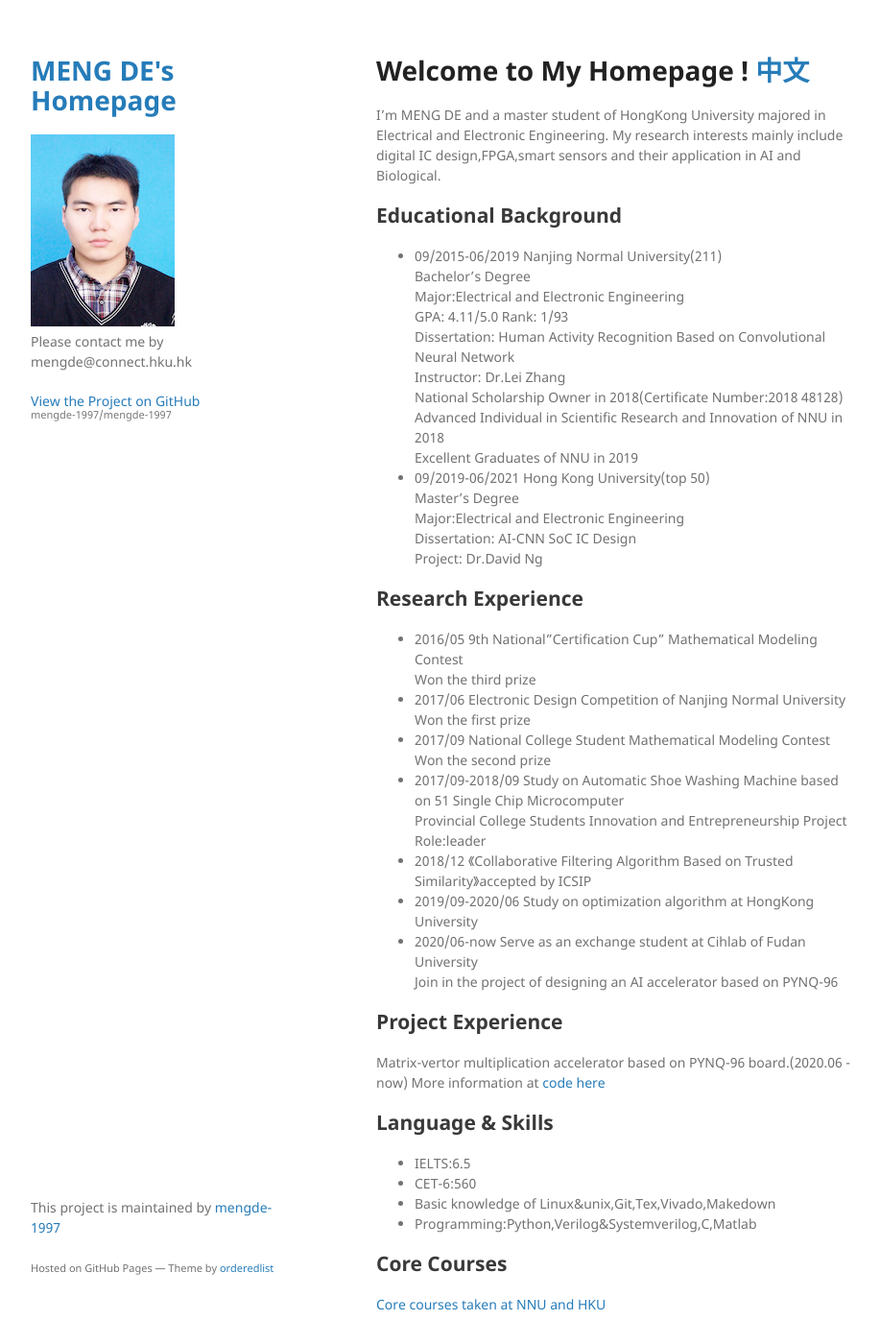
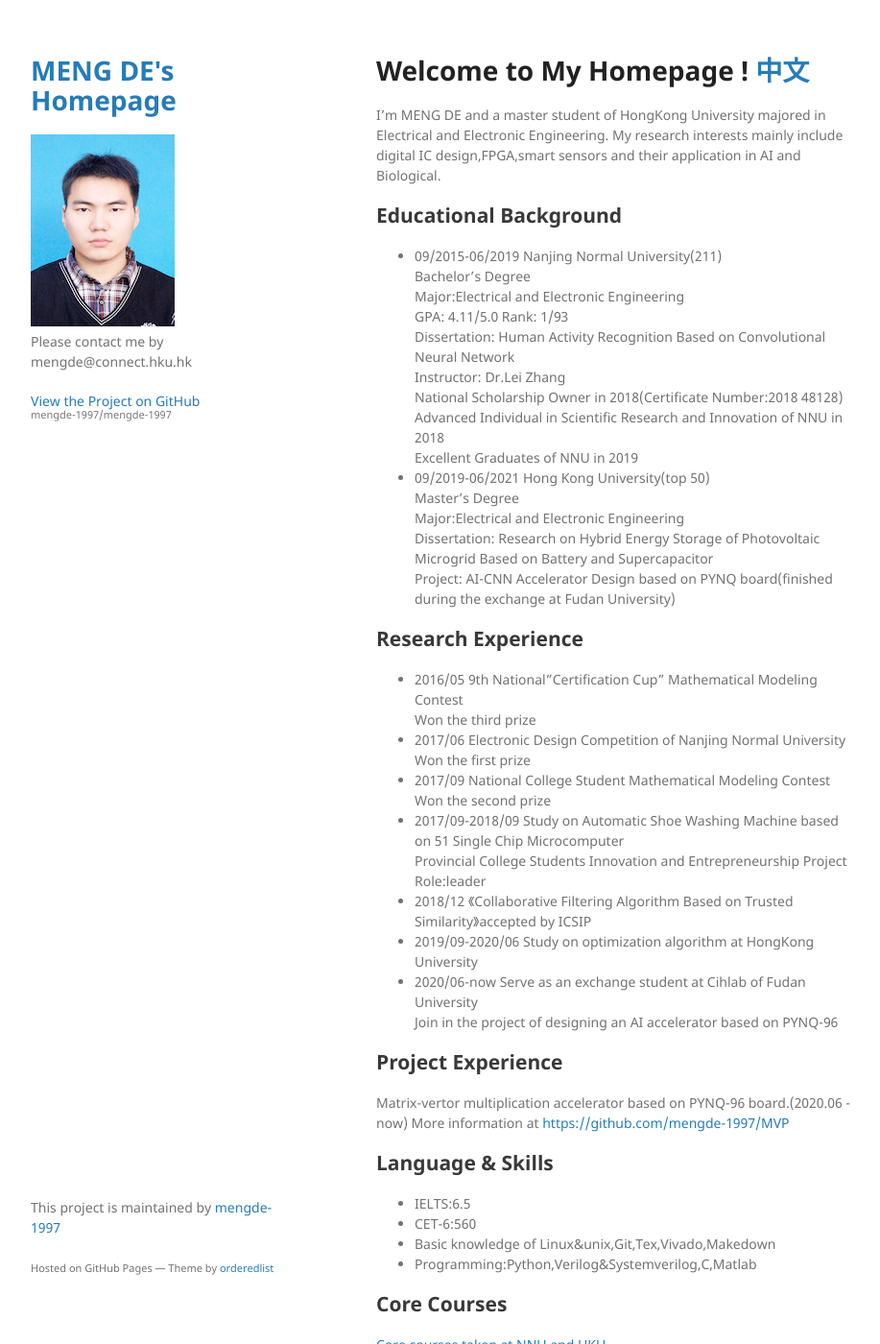
Before and after one commit to mengde-1997/mengde-1997, a Jekyll site: the page built from index.md, in a window 1280 px wide and 1400 px high. Shown: the whole window at 96% size, without its empty margins (178-1095 px from the left). Built offline with Jekyll 4.4.1, drawn with Linux system fonts in a browser that asks for light colours; our own code applies the rules of GitHub Pages for plain Markdown files.

Commit message:
Update index.md

```diff
--- a/index.md
+++ b/index.md
@@ -20,8 +20,8 @@ My research interests mainly include digital IC design,FPGA,smart sensors and th
 * 09/2019-06/2021 Hong Kong University(top 50)<br />
   Master's Degree<br />
   Major:Electrical and Electronic Engineering<br />
-  Dissertation: AI-CNN SoC IC Design <br />
-  Project: Dr.David Ng   <br />
+  Dissertation: Research on Hybrid Energy Storage of Photovoltaic Microgrid Based on Battery and Supercapacitor <br />
+  Project: AI-CNN Accelerator Design based on PYNQ board(finished during the exchange at Fudan University)<br />
 
 ## Research Experience
 * 2016/05    9th National"Certification Cup" Mathematical Modeling Contest<br />
@@ -41,7 +41,7 @@ My research interests mainly include digital IC design,FPGA,smart sensors and th
 ## Project Experience
 
   Matrix-vertor multiplication accelerator based on PYNQ-96 board.(2020.06 - now)
-  More information at [code here](https://github.com/mengde-1997/MVP)
+  More information at [https://github.com/mengde-1997/MVP](https://github.com/mengde-1997/MVP)
 
 ## Language & Skills
 
```
